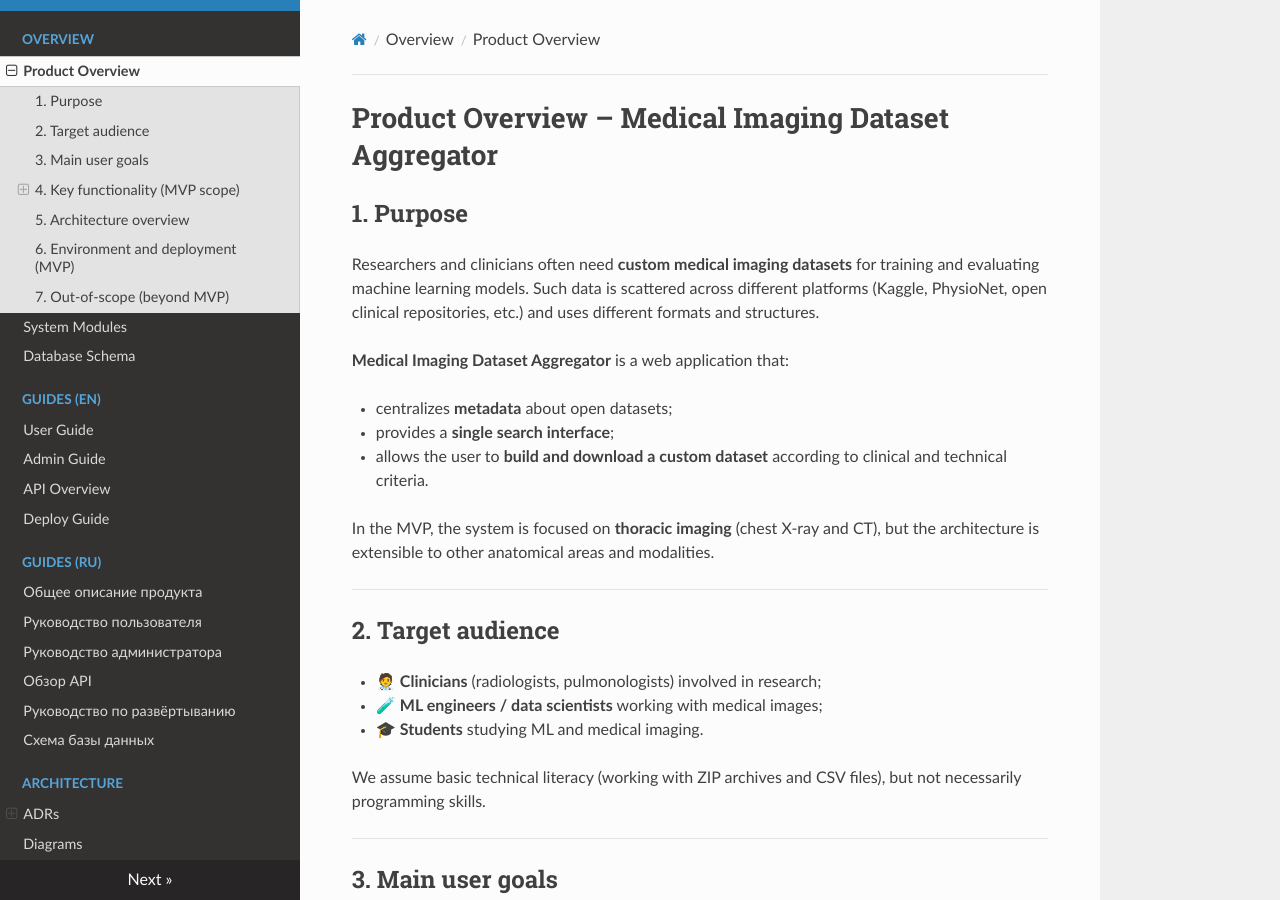
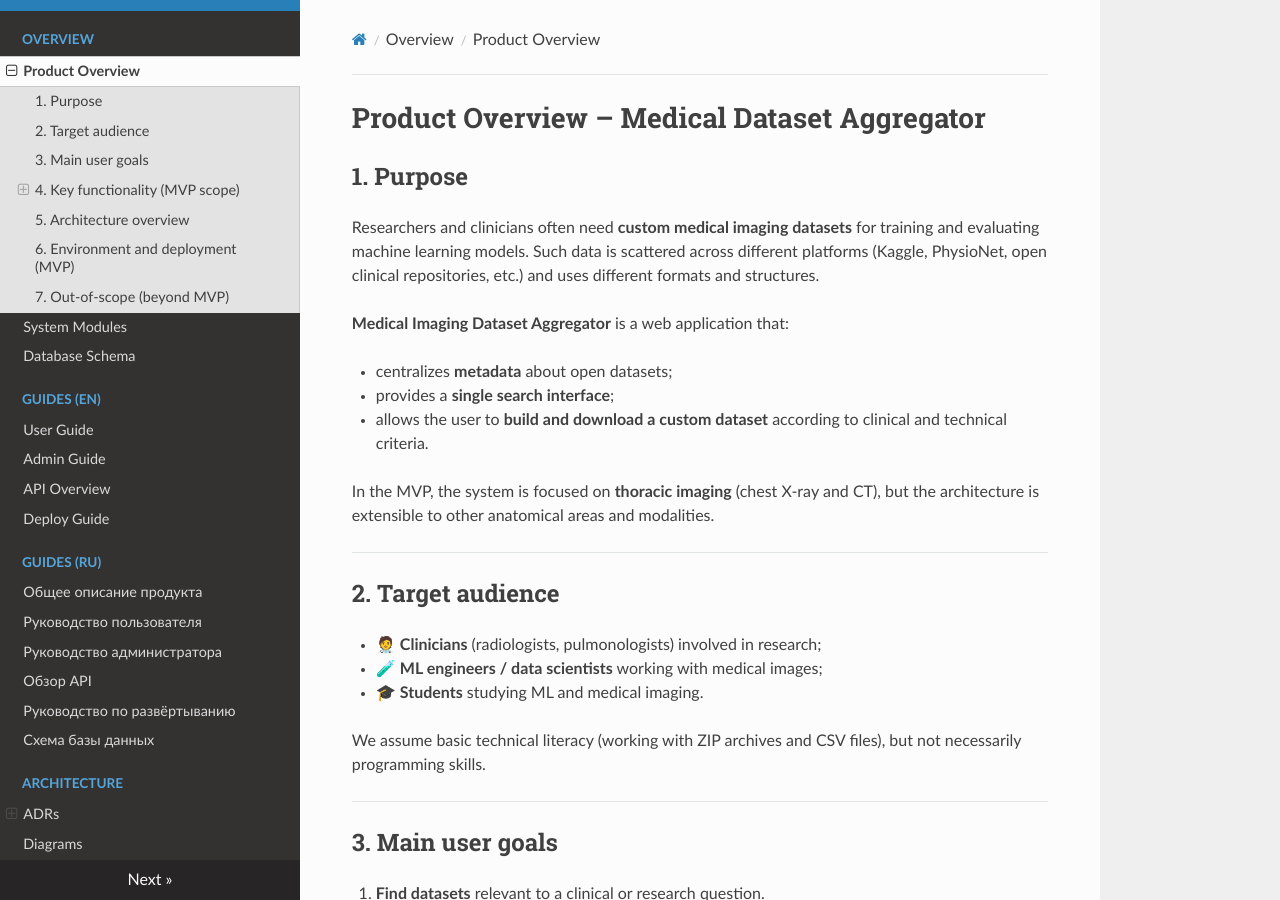
Before and after one commit to ramiro-rp/medagg-doc, an MkDocs documentation site: the page built from docs/product-overview.md, in a window 1280 px wide and 900 px high. Built offline with MkDocs 1.6.1, drawn with Linux system fonts in a browser that asks for light colours; nearby versions of some CDN libraries.

Commit message:
Update product-overview.md
edit text

```diff
--- a/docs/product-overview.md
+++ b/docs/product-overview.md
@@ -1,4 +1,4 @@
-# Product Overview – Medical Imaging Dataset Aggregator
+# Product Overview – Medical Dataset Aggregator
 
 ## 1. Purpose
 
```
